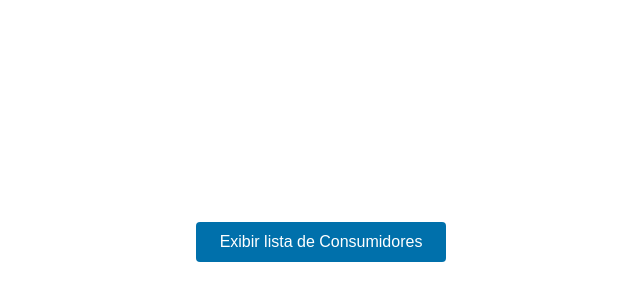
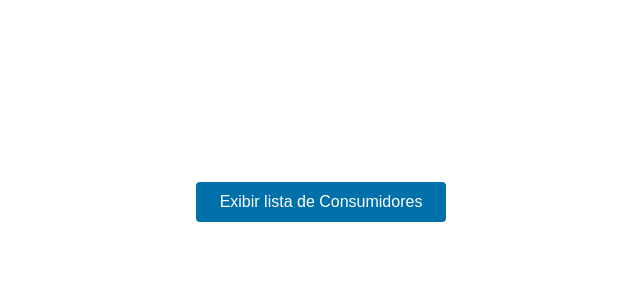
Before and after one commit to hfisaquiel/u-challenge-unlinked, a React (Create React App) app: page / in a window 1280 px wide. Shown: the part 158-458 px from the top of the page, without its empty margins (319-959 px from the left). Built offline with nearby package versions, Linux system fonts and the light colour scheme; no server answers.

Commit message:
feat: improve page presentation

```diff
--- a/src/Pages/Customers/Customers.tsx
+++ b/src/Pages/Customers/Customers.tsx
@@ -7,23 +7,23 @@ import { FieldsHeader } from '../../Components/Table/Containers/types';
 
 const tableHeaderColumns: FieldsHeader = {
   id: {
-    label: 'Id',
+    label: 'CPF',
     isVisible: true,
   },
   name: {
-    label: 'Name',
+    label: 'Nome',
     isVisible: true,
   },
   email: {
-    label: 'Email',
+    label: 'E-mail',
     isVisible: true,
   },
   phone: {
-    label: 'Phone',
+    label: 'Telefone',
     isVisible: true,
   },
   status: {
-    label: 'Status',
+    label: 'Situação',
     isVisible: true,
   },
 };
@@ -43,14 +43,14 @@ const Customers = () => {
   };
 
   return (
-    <div>
+    <>
       <Input
         name='filter'
         label='Filtrar por e-mail'
         onChange={onChangeFilter}
       />
       <Table items={customersFilteredList} fields={tableHeaderColumns} />
-    </div>
+    </>
   );
 };
 
--- a/src/Pages/Home/Home.tsx
+++ b/src/Pages/Home/Home.tsx
@@ -6,12 +6,16 @@ import Button from '../../Components/Button';
 const Home = () => {
   return (
     <>
+      <header className='page-header'>
         <Link to='/customers'>
           <Button size='sm' variation='primary'>
             Exibir lista de Consumidores
           </Button>
         </Link>
+      </header>
+      <div className='page-content'>
         <Outlet />
+      </div>
     </>
   );
 };
--- a/src/Styles/app.scss
+++ b/src/Styles/app.scss
@@ -16,3 +16,28 @@
   align-items: center;
   justify-content: center;
 }
+
+.page-header {
+  flex: 1 1;
+  display: flex;
+  flex-direction: column;
+  align-items: center;
+  justify-content: center;
+  transition: all 0.5s ease-in-out;
+  min-height: 100px;
+}
+
+.page-content {
+  flex: 8 1;
+  display: flex;
+  flex-direction: column;
+  padding-top: 10vh;
+  grid-gap: 23px;
+  min-width: 80%;
+  max-width: 1020px;
+  transition: all 0.5s ease-in-out;
+
+  &:empty {
+    flex: 0;
+  }
+}
```
Lines whose indentation alone changed are shown as unchanged.
